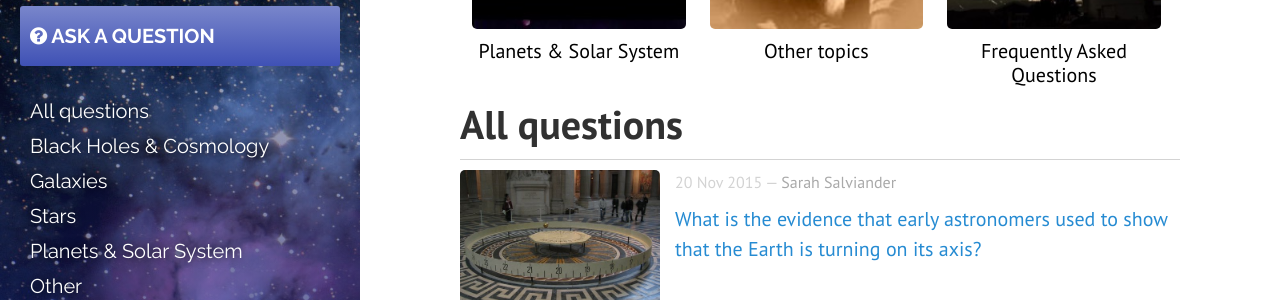
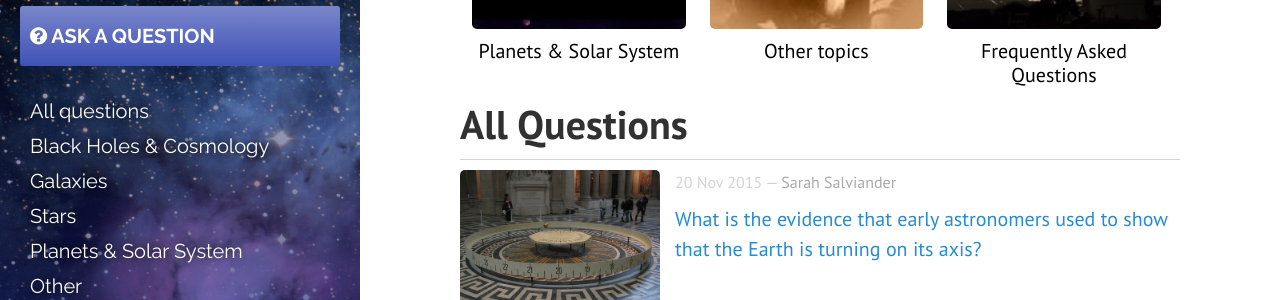
Before and after one commit to askanastronomer/askanastronomer.github.io, a Jekyll site: the page built from topics.md, in a window 1280 px wide and 900 px high, scrolled down 497 px. Shown: the part 162-462 px from the top of the window. Built offline with Jekyll 4.4.1, drawn with Linux system fonts in a browser that asks for light colours; nearby versions of some CDN libraries.

```diff
--- a/topics.md
+++ b/topics.md
@@ -4,7 +4,7 @@ title: Topics
 ---
 {% include topics.html %}
 
-<h1>All questions</h1>
+<h1>All Questions</h1>
 {% for post in site.posts %}
 {% include looper.html %}
 {% endfor %}
```
